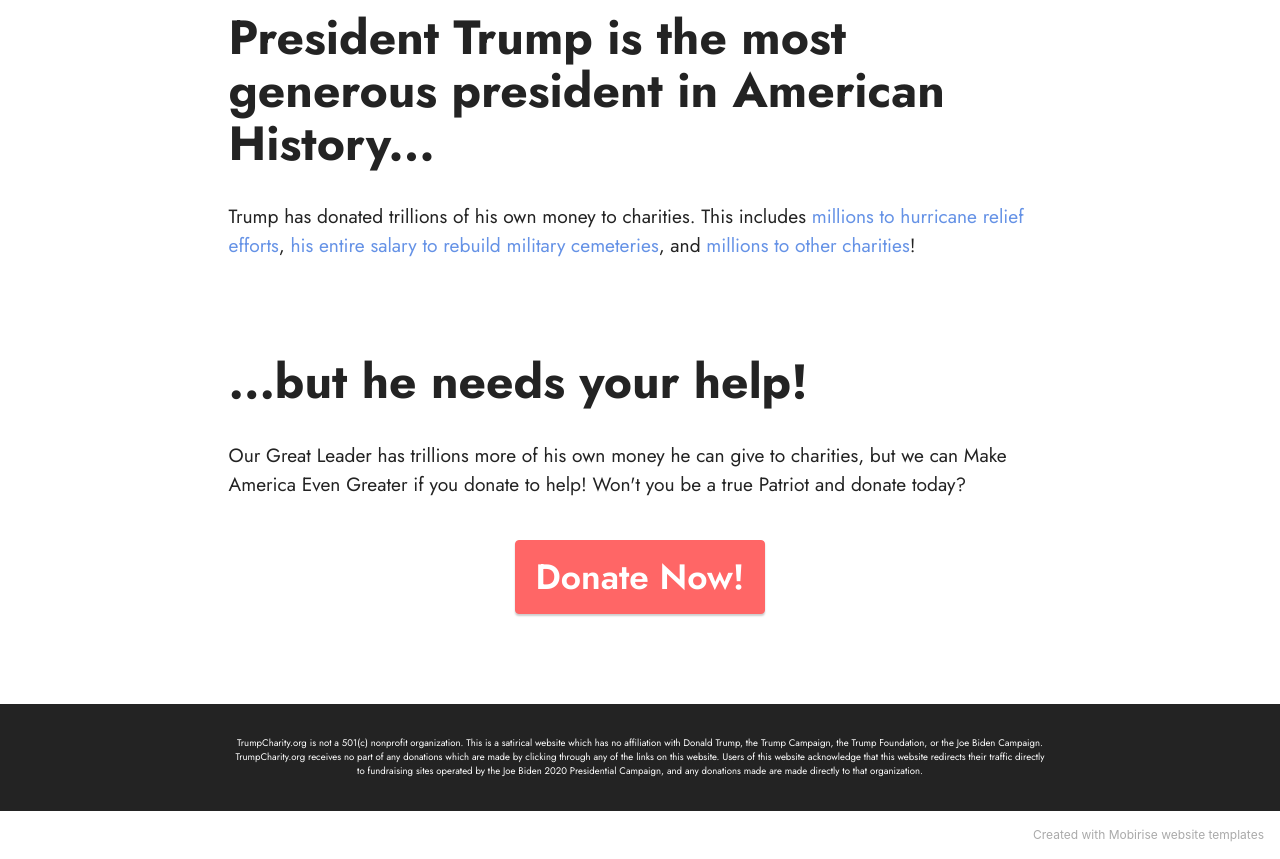
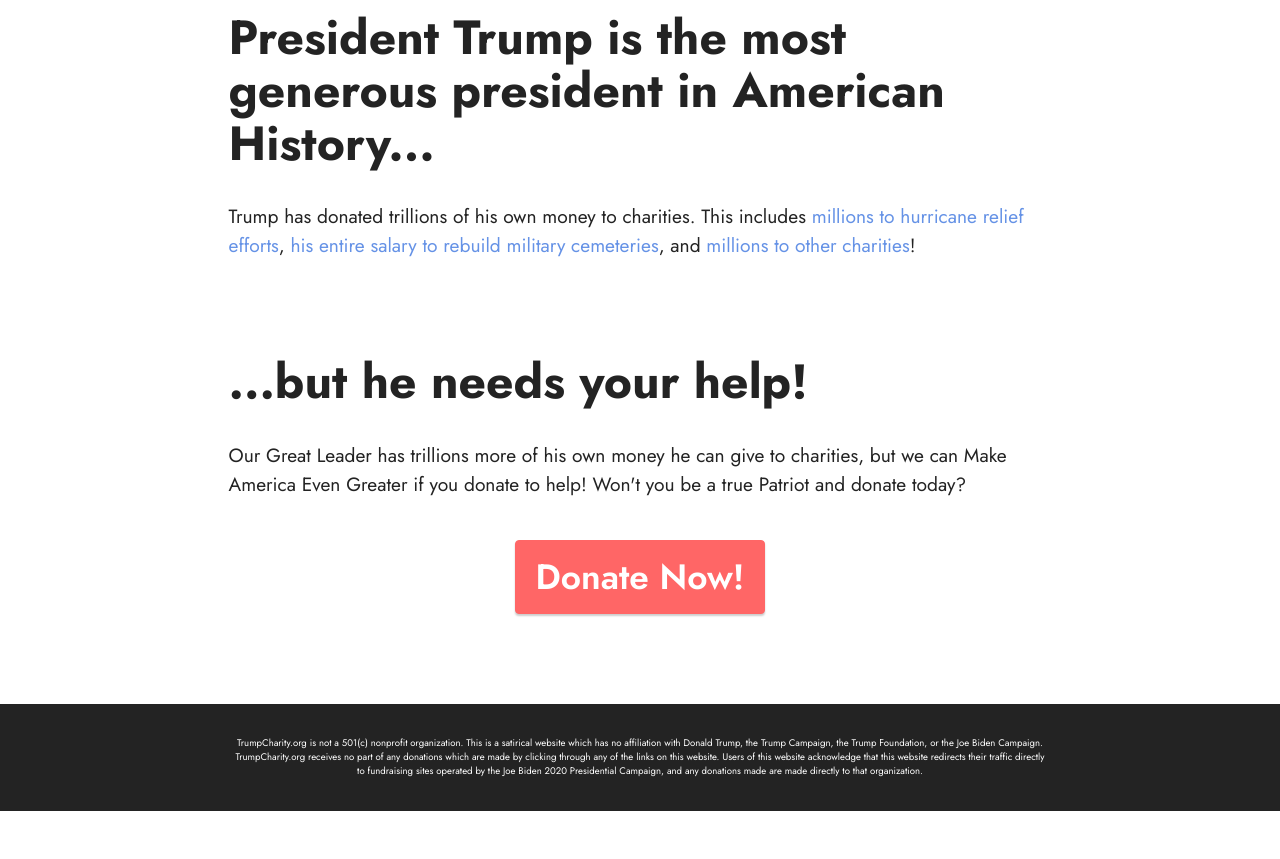
Before and after one commit to trumpcharity/trumpcharity.github.io, a plain HTML site: page index.html in a window 1280 px wide. Shown: the part 868-1727 px from the top of the page. After the commit the page ends 1679 px from the top, so only its background shows below. Drawn offline with Linux system fonts and the light colour scheme.

Commit message:
Add files via upload

```diff
--- a/index.html
+++ b/index.html
@@ -103,7 +103,7 @@
             </div>
         </div>
     </div>
-</section><section style="background-color: #fff; font-family: -apple-system, BlinkMacSystemFont, 'Segoe UI', 'Roboto', 'Helvetica Neue', Arial, sans-serif; color:#aaa; font-size:12px; padding: 0; align-items: center; display: flex;"><a href="https://mobirise.site/n" style="flex: 1 1; height: 3rem; padding-left: 1rem;"></a><p style="flex: 0 0 auto; margin:0; padding-right:1rem;">Created with <a href="https://mobirise.site/b" style="color:#aaa;">Mobirise</a> website templates</p></section><script src="assets/web/assets/jquery/jquery.min.js"></script>  <script src="assets/popper/popper.min.js"></script>  <script src="assets/tether/tether.min.js"></script>  <script src="assets/bootstrap/js/bootstrap.min.js"></script>  <script src="assets/smoothscroll/smooth-scroll.js"></script>  <script src="assets/parallax/jarallax.min.js"></script>  <script src="assets/theme/js/script.js"></script>
+</section><script src="assets/web/assets/jquery/jquery.min.js"></script>  <script src="assets/popper/popper.min.js"></script>  <script src="assets/tether/tether.min.js"></script>  <script src="assets/bootstrap/js/bootstrap.min.js"></script>  <script src="assets/smoothscroll/smooth-scroll.js"></script>  <script src="assets/parallax/jarallax.min.js"></script>  <script src="assets/theme/js/script.js"></script>
 
 
 </body>
```
